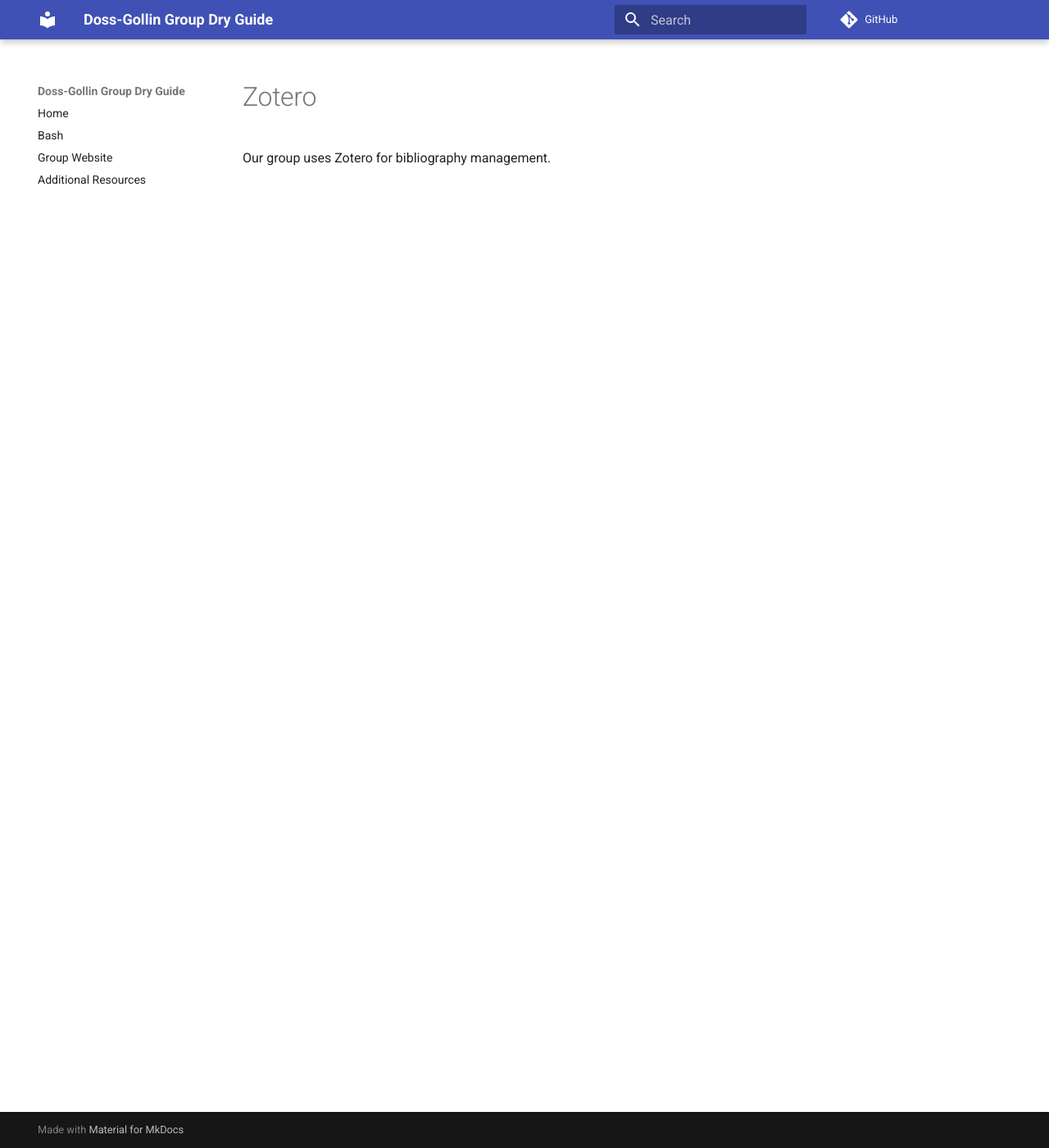
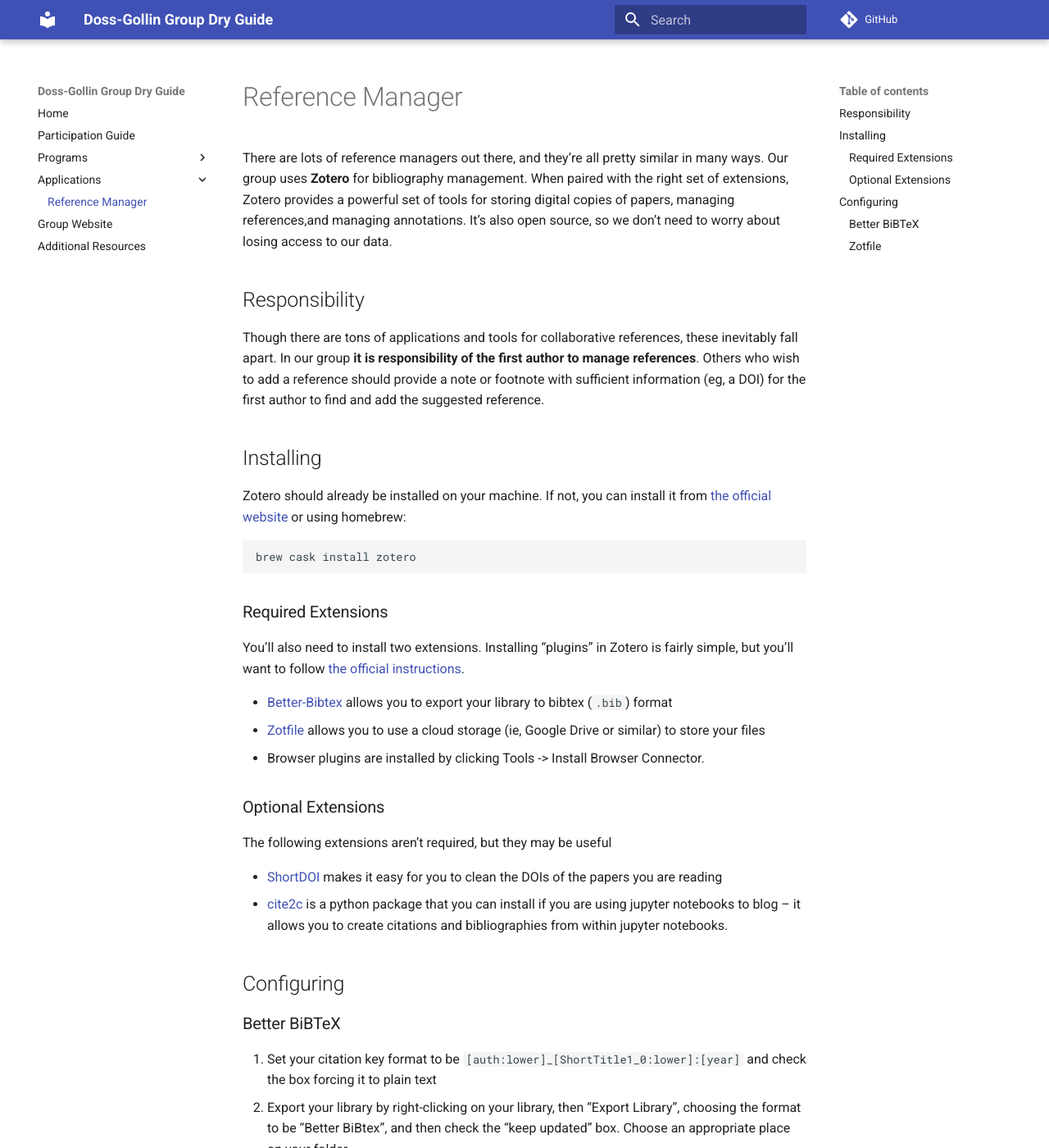
Before and after one commit to jdossgollin/lab-guide, an MkDocs documentation site: the page built from docs/zotero.md, in a window 1280 px wide and 1400 px high. Shown: the whole window at 82% size. Built offline with MkDocs 1.6.1 and Material for MkDocs 9.7.7, drawn with Linux system fonts in a browser that asks for light colours; comment, search, counter and statistics services are not loaded; some of the changed text lies outside the part shown.

Commit message:
progress -- probably best to wait until later

````diff
--- a/docs/zotero.md
+++ b/docs/zotero.md
@@ -1,3 +1,52 @@
-# Zotero
+# Reference Manager
 
-Our group uses Zotero for bibliography management.
+There are lots of reference managers out there, and they're all pretty similar in many ways.
+Our group uses **Zotero** for bibliography management.
+When paired with the right set of extensions, Zotero provides a powerful set of tools for storing digital copies of papers, managing references,and managing annotations.
+It's also open source, so we don't need to worry about losing access to our data.
+
+## Responsibility
+
+Though there are tons of applications and tools for collaborative references, these inevitably fall apart.
+In our group **it is responsibility of the first author to manage references**.
+Others who wish to add a reference should provide a note or footnote with sufficient information (eg, a DOI) for the first author to find and add the suggested reference.
+
+## Installing
+
+Zotero should already be installed on your machine.
+If not, you can install it from [the official website](https://www.zotero.org/download/){:target="_blank"} or using homebrew:
+```
+brew cask install zotero
+```
+
+### Required Extensions
+
+You'll also need to install two extensions.
+Installing "plugins" in Zotero is fairly simple, but you'll want to follow [the official instructions](https://www.zotero.org/support/plugins){:target="_blank"}.
+
+* [Better-Bibtex](https://retorque.re/zotero-better-bibtex/){:target="_blank"} allows you to export your library to bibtex (`.bib`) format
+* [Zotfile](http://zotfile.com/){:target="_blank"} allows you to use a cloud storage (ie, Google Drive or similar) to store your files
+* Browser plugins are installed by clicking Tools -> Install Browser Connector.
+
+### Optional Extensions
+
+The following extensions aren't required, but they may be useful
+
+* [ShortDOI](https://github.com/bwiernik/zotero-shortdoi/releases/tag/v1.3.9){:target="_blank"} makes it easy for you to clean the DOIs of the papers you are reading
+* [cite2c](https://github.com/takluyver/cite2c){:target="_blank"} is a python package that you can install if you are using jupyter notebooks to blog -- it allows you to create citations and bibliographies from within jupyter notebooks.
+
+## Configuring
+
+### Better BiBTeX
+
+1. Set your citation key format to be `[auth:lower]_[ShortTitle1_0:lower]:[year]` and check the box forcing it to plain text
+2. Export your library by right-clicking on your library, then "Export Library", choosing the format to be "Better BiBtex", and then check the "keep updated" box. Choose an appropriate place on your folder.
+3. Whenever you want to update your library, go to Settings -> Better BibTeX -> Automatic Export and click Export Now.
+
+There are lots of other settings -- explore them as needed
+
+### Zotfile
+
+1. Go to `Tools` -> `ZotFile Preferences`
+2. Set the Custom Location field to something like `/Users/james/Google Drive/apps/zotero-zotfile`, ie it should be in a folder within your Google Drive folder (which should be connected to your account so that it's backed up)
+3. Check the box that says "Use subfolder defined by" and put `%y/` in the subsequent field
--- a/mkdocs.yml
+++ b/mkdocs.yml
@@ -4,7 +4,11 @@
 
 nav:
     - Home: index.md
-    - Bash: bash.md
+    - Participation Guide: conduct.md
+    - Programs:
+        - Bash: bash.md
+    - Applications:
+        - Reference Manager: zotero.md
     - Group Website: labsite.md
     - Additional Resources: resources.md
 
````
Also changed, not shown: docs/conduct.md (added, +61 -0 lines), 2 other files.
